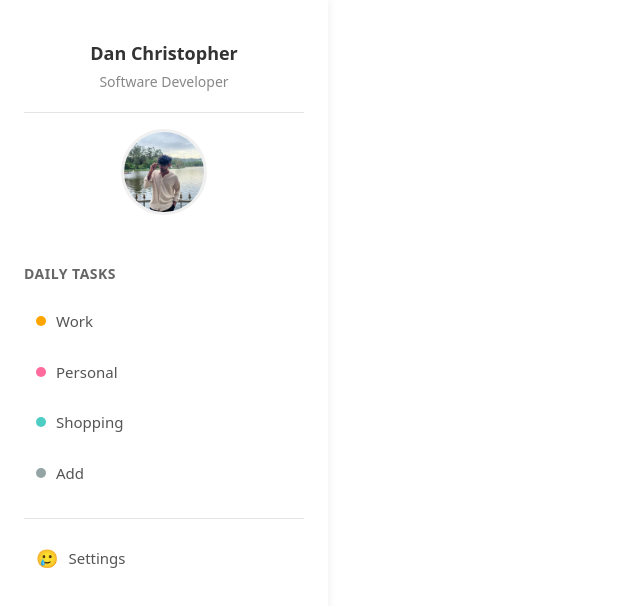
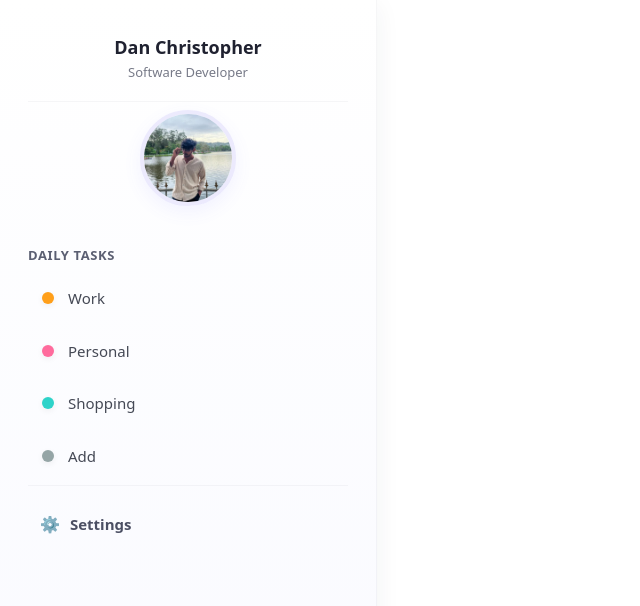
Before and after one commit to Dan-christopher/to-do-advanced, a React (Vite) app: page / in a window 1280 px wide. Shown: the top 606 px of the page, without its empty margins (0-640 px from the left). Built offline with nearby package versions, Linux system fonts and the light colour scheme.

Commit message:
added pop up file and mde some css changes

```diff
--- a/src/Components/Sidebar/sidebar.css
+++ b/src/Components/Sidebar/sidebar.css
@@ -1,72 +1,93 @@
-/* Sidebar Container */
+/* Modern Sidebar Styles */
 .sidebar {
-  width: 280px;
-  background-color: #ffffff;
-  padding: 24px;
-
+  width: 320px;
+  padding: 28px;
   display: flex;
   flex-direction: column;
-  gap: 32px;
-  box-shadow: 2px 0 8px rgba(0, 0, 0, 0.05);
+  gap: 28px;
   height: 100vh;
   overflow-y: auto;
+  background: linear-gradient(180deg, #ffffffcc 0%, #f7f8ffcc 100%);
+  border-right: 1px solid rgba(30, 30, 50, 0.04);
+  box-shadow: 0 6px 24px rgba(40, 44, 63, 0.06);
+  backdrop-filter: blur(6px);
+  transition: width 240ms ease;
+}
+
+/* Smooth scrollbar */
+.sidebar::-webkit-scrollbar {
+  width: 10px;
+}
+.sidebar::-webkit-scrollbar-track {
+  background: transparent;
+}
+.sidebar::-webkit-scrollbar-thumb {
+  background: rgba(100, 100, 130, 0.12);
+  border-radius: 10px;
+  border: 2px solid transparent;
+  background-clip: padding-box;
 }
 
 /* User Profile Section */
 .user-info {
   text-align: center;
-  padding: 16px 0;
+  padding-bottom: 8px;
 }
 
 .user-img {
   display: flex;
   justify-content: center;
-  margin-bottom: 16px;
+  margin-bottom: 12px;
 }
 
 .user-img img {
-  width: 80px;
-  height: 80px;
+  width: 88px;
+  height: 88px;
   border-radius: 50%;
   object-fit: cover;
-  border: 3px solid #f0f0f0;
+  border: 4px solid rgba(107, 90, 237, 0.12);
+  box-shadow: 0 6px 18px rgba(103, 96, 255, 0.08);
+  transition: transform 200ms ease, box-shadow 200ms ease;
+}
+.user-img img:hover {
+  transform: translateY(-4px) scale(1.02);
+  box-shadow: 0 10px 30px rgba(103, 96, 255, 0.12);
 }
 
 .user-info h2 {
   font-size: 18px;
-  font-weight: 600;
-  color: #333333;
-  margin: 0 0 4px 0;
+  font-weight: 700;
+  color: #1f2130;
+  margin: 6px 0 2px 0;
 }
 
 .user-info p {
-  font-size: 14px;
-  color: #888888;
+  font-size: 13px;
+  color: #777a88;
   margin: 0;
 }
 
-/* Divider */
 .user-info::after {
   content: "";
   display: block;
   width: 100%;
   height: 1px;
-  background-color: #e5e5e5;
-  margin-top: 20px;
+  background-color: rgba(30, 30, 50, 0.04);
+  margin: 18px 0 0 0;
 }
 
 /* Filters Section */
 .filters {
-  margin-bottom: 24px;
+  margin-bottom: 8px;
 }
 
 .filters h2 {
-  font-size: 14px;
-  font-weight: 600;
-  color: #666666;
+  font-size: 13px;
+  font-weight: 700;
+  color: #5b5f72;
   text-transform: uppercase;
-  letter-spacing: 0.5px;
-  margin: 0 0 16px 0;
+  letter-spacing: 0.6px;
+  margin: 0 0 12px 0;
 }
 
 .filters ul {
@@ -75,98 +96,115 @@
   margin: 0;
   display: flex;
   flex-direction: column;
-  gap: 8px;
+  gap: 10px;
 }
 
 .filters ul li {
   display: flex;
   align-items: center;
-  padding: 10px 12px;
-  border-radius: 8px;
+  padding: 10px 14px;
+  border-radius: 10px;
   font-size: 15px;
-  color: #555555;
+  color: #454955;
   cursor: pointer;
-  transition: all 0.2s ease;
+  transition: transform 160ms ease, background 160ms ease, color 160ms ease;
   position: relative;
-  padding-left: 32px;
+  padding-left: 40px;
+  user-select: none;
 }
 
+.filters ul li:focus,
 .filters ul li:hover {
-  background-color: #f5f5f5;
-  color: #333333;
+  transform: translateY(-2px);
+  background: linear-gradient(
+    90deg,
+    rgba(107, 90, 237, 0.06),
+    rgba(107, 90, 237, 0.02)
+  );
+  color: #2e2f44;
+  outline: none;
 }
 
 .filters ul li::before {
   content: "";
   position: absolute;
-  left: 12px;
-  width: 10px;
-  height: 10px;
+  left: 14px;
+  width: 12px;
+  height: 12px;
   border-radius: 50%;
   background-color: currentColor;
+  box-shadow: 0 2px 6px rgba(15, 15, 20, 0.06);
 }
 
-/* Color indicators for different categories */
+/* Category colors */
 .filters ul li:nth-child(1)::before {
-  background-color: #ffa500; /* Work - Orange */
+  background-color: #ff9f1a;
 }
-
 .filters ul li:nth-child(2)::before {
-  background-color: #ff6b9d; /* Personal - Pink */
+  background-color: #ff6b9d;
 }
-
 .filters ul li:nth-child(3)::before {
-  background-color: #4ecdc4; /* Shopping - Cyan */
+  background-color: #2ed3c9;
 }
-
 .filters ul li:nth-child(4)::before {
-  background-color: #95a5a6; /* Others - Gray */
+  background-color: #95a5a6;
 }
 
 /* Active state */
 .filters ul li.active {
-  background-color: #f0f0ff;
+  background: rgba(107, 90, 237, 0.08);
   color: #6b5aed;
-  font-weight: 500;
+  font-weight: 600;
+  box-shadow: inset 3px 0 0 0 rgba(107, 90, 237, 0.18);
 }
 
 /* Settings Section */
 .settings {
   margin-top: auto;
   padding-top: 16px;
-  border-top: 1px solid #e5e5e5;
+  border-top: 1px solid rgba(30, 30, 50, 0.04);
 }
 
 .settings h2 {
   display: flex;
   align-items: center;
   font-size: 15px;
-  font-weight: 500;
-  color: #555555;
+  font-weight: 600;
+  color: #4b4f63;
   margin: 0;
   padding: 10px 12px;
-  border-radius: 8px;
+  border-radius: 10px;
   cursor: pointer;
-  transition: all 0.2s ease;
+  transition: background 150ms ease, color 150ms ease;
 }
 
 .settings h2::before {
-  content: "🥲";
+  content: "⚙️";
   margin-right: 10px;
-  font-size: 18px;
+  font-size: 16px;
 }
 
 .settings h2:hover {
-  background-color: #f5f5f5;
-  color: #333333;
+  background: rgba(75, 79, 99, 0.04);
+  color: #2e2f44;
 }
 
-/* Responsive Design */
+/* Responsive adjustments */
 @media (max-width: 768px) {
   .sidebar {
     width: 100%;
     height: auto;
     box-shadow: none;
-    border-bottom: 1px solid #e5e5e5;
+    border-bottom: 1px solid rgba(30, 30, 50, 0.04);
+  }
+  .sidebar {
+    padding: 18px;
   }
 }
+
+/* Accessibility: keyboard focus */
+.filters ul li:focus-visible,
+.settings h2:focus-visible {
+  box-shadow: 0 0 0 3px rgba(107, 90, 237, 0.12);
+  border-radius: 10px;
+}
```
Also changed, not shown: src/Components/Sidebar/popup.jsx (added).
